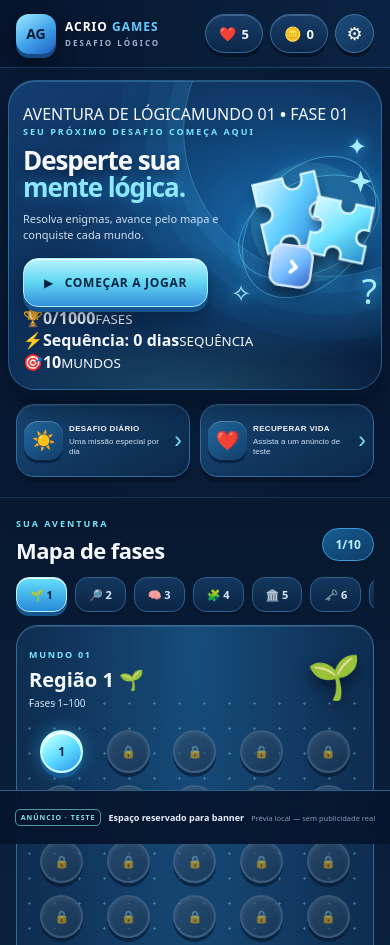
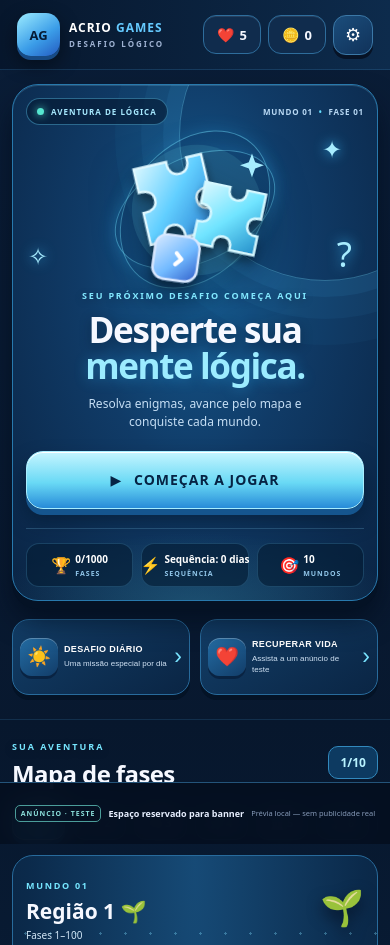
Before and after one commit to acrioinnovation-alt/acrio-zip-builder, a plain HTML site: page projetos/desafio-logico/app/index.html in a window 390 px wide. Shown: the top 945 px of the page. Drawn offline with Linux system fonts and the light colour scheme.

Commit message:
Atualiza identidade visual e layout mobile do Desafio Lógico

```diff
--- a/projetos/desafio-logico/app/style.css
+++ b/projetos/desafio-logico/app/style.css
@@ -339,3 +339,61 @@ body{background:radial-gradient(ellipse at 50% -12%,#164d83 0,transparent 43%),l
 .challenge-panel .question-text{border-color:#3679a8;background:linear-gradient(145deg,#17436a,#0e2d4d)}
 .game-modal .answer-option:focus-visible,.game-modal .primary-button:focus-visible,.game-modal .ghost-button:focus-visible,.game-modal .round-button:focus-visible{outline-color:#8ceaff}
 @media(max-width:390px){.game-hero{background:radial-gradient(ellipse at 78% 44%,#1b75b8 0,#124c83 28%,transparent 59%),linear-gradient(145deg,#123e70,#0c2c53 58%,#081c39)}}
+
+
+/* REDESIGN ESTRUTURAL — EXPERIÊNCIA DE JOGO MOBILE */
+body{background:#050f20;padding-bottom:calc(82px + env(safe-area-inset-bottom))}
+.game-shell{width:100%;max-width:520px;padding:0 16px 28px;background:linear-gradient(180deg,#0a1d37 0%,#07162b 48%,#061326 100%);box-shadow:none}
+.game-topbar{height:70px;margin:0 -16px;padding:0 17px;border-bottom:1px solid #28608d66;background:linear-gradient(90deg,#07172d,#0d2b4c)}
+.brand-icon{width:43px;height:43px;border-radius:14px;font-size:13px}
+.mini-stat{min-width:58px;height:39px;border-radius:13px;background:#102c4d;border:1px solid #2e6d9c;box-shadow:inset 0 1px #ffffff18}
+.round-button{width:40px;height:40px;border-radius:13px}
+.game-hero.game-home-screen{display:flex;flex-direction:column;min-height:0;margin:14px 0 18px;padding:16px;border:1px solid #2879ad;border-radius:26px;background:radial-gradient(ellipse at 50% 35%,#155b91 0%,#103b67 43%,#0a2444 100%);box-shadow:0 8px 0 #041225,0 18px 28px #020a18a6,inset 0 1px #a9edff2b}
+.home-screen-top{display:flex;justify-content:space-between;align-items:center;gap:8px;position:relative;z-index:2}
+.game-mode-tag{display:inline-flex;align-items:center;gap:7px;padding:7px 10px;border-radius:20px;background:#061b34a8;border:1px solid #54b9e477;color:#a8eaff;font-size:8px;font-weight:1000;letter-spacing:1px}
+.game-mode-tag i{width:7px;height:7px;border-radius:50%;background:#56e6d0;box-shadow:0 0 9px #56e6d0}
+.home-level{color:#b9d9f4;font-size:8px;font-weight:900;letter-spacing:.8px;white-space:nowrap}
+.home-level b{color:#65dfff;padding:0 3px}
+.game-home-screen .hero-art{position:relative;top:auto;right:auto;width:100%;height:185px;margin:2px auto -3px;opacity:1}
+.game-home-screen .hero-art .puzzle-illustration{width:190px;height:190px;filter:drop-shadow(0 15px 20px #020c1c88)}
+.game-home-screen .hero-art .orbit-one{width:170px;height:105px}
+.game-home-screen .hero-art .orbit-two{width:130px;height:175px}
+.game-home-screen .hero-copy{max-width:none;text-align:center;z-index:2}
+.game-home-screen .eyebrow{font-size:9px;letter-spacing:1.8px;margin:0 0 10px;color:#82e8ff}
+.game-home-screen h1{font-size:clamp(32px,9vw,43px);line-height:1.02;letter-spacing:-1.4px;margin:0 0 11px}
+.game-home-screen h1 em{color:#9cecff}
+.game-home-screen p{max-width:270px;margin:0 auto 19px;color:#c5def4;font-size:12px;line-height:1.55}
+.game-home-screen .play-button{width:100%;min-height:58px;border-radius:17px;font-size:14px;letter-spacing:1px;background:linear-gradient(180deg,#c5f5ff,#69d9f5 55%,#278bd8);box-shadow:0 6px 0 #15558e,0 12px 20px #03152b99,inset 0 1px #fff}
+.home-stats{display:grid;grid-template-columns:repeat(3,minmax(0,1fr));gap:8px;margin-top:19px;padding-top:14px;border-top:1px solid #8bdcff38}
+.home-stat{display:flex;align-items:center;justify-content:center;gap:7px;min-width:0;padding:9px 5px;border:1px solid #4388b355;border-radius:13px;background:#061d36a8}
+.home-stat-icon{font-size:18px}
+.home-stat b,.home-stat small{display:block}
+.home-stat b{font-size:11px;color:#fff;white-space:nowrap}
+.home-stat small{margin-top:3px;color:#91c6e9;font-size:7px;font-weight:1000;letter-spacing:1px}
+.quick-actions{gap:10px;margin:0 0 24px}
+.quick-card{min-height:76px;padding:11px;border-radius:17px;background:linear-gradient(145deg,#123d66,#0a2544);border:1px solid #286b9c;box-shadow:0 5px 0 #041326}
+.quick-card b{font-size:9px;line-height:1.3}
+.quick-card small{font-size:8px}
+.quick-icon{width:38px;height:38px;flex-basis:38px;border-radius:12px}
+.map-section{margin:0 -16px;padding:20px 16px 24px;background:linear-gradient(180deg,#07172d,#0b2340 52%,#07172d);border-top:1px solid #28618b55}
+.section-title{align-items:center;margin-bottom:16px}
+.section-title h2{font-size:24px;letter-spacing:-.6px}
+.map-progress{border-radius:10px;background:#0d3a61;border-color:#3289bd;padding:7px 11px}
+.region-tabs{gap:8px;padding:3px 0 15px}
+.region-tab{border-radius:12px;padding:9px 14px;font-size:11px}
+.world-card{border-radius:21px;padding:16px 13px;background:radial-gradient(ellipse at 50% 0%,#164a76,#0b2a4b 65%,#091f39);border-color:#286b9c;box-shadow:0 7px 0 #041326}
+.world-heading{margin-bottom:18px}
+.world-heading h3{font-size:21px}
+.world-emoji{font-size:35px}
+.phase-grid{gap:16px 8px;padding:8px 5px 15px}
+.phase-grid:before{width:4px;opacity:.45}
+.phase-button{width:55px;height:55px;min-height:55px;border-radius:18px;font-size:13px;border-width:2px}
+.phase-button:nth-child(3n+1){transform:translateX(13px)}
+.phase-button:nth-child(3n+2){transform:translateY(5px)}
+.phase-button:nth-child(3n){transform:translateX(-13px)}
+.phase-button.available{border-radius:18px;box-shadow:0 5px 0 #15558b,0 0 18px #39bfff55,inset 0 2px #fff}
+.phase-button.done{border-radius:18px}
+.map-legend{font-size:9px;gap:14px}
+.ad-banner{width:100%;max-width:520px;min-height:62px;background:#050f20f2;border-top:1px solid #24547a;padding-bottom:calc(8px + env(safe-area-inset-bottom))}
+@media(min-width:600px){.game-shell{max-width:520px}.game-hero.game-home-screen{margin-top:18px}.phase-grid{grid-template-columns:repeat(5,minmax(0,1fr))}.phase-button:nth-child(n){transform:none}}
+@media(max-width:390px){.game-shell{padding-left:12px;padding-right:12px}.game-topbar{margin-left:-12px;margin-right:-12px}.game-hero.game-home-screen{padding:13px}.game-home-screen .hero-art{height:165px}.game-home-screen .hero-art .puzzle-illustration{width:175px;height:175px}.home-stat{gap:4px;padding:8px 3px}.home-stat-icon{font-size:16px}.home-stat b{font-size:10px}.quick-card{gap:6px;padding:9px 7px}}
```
